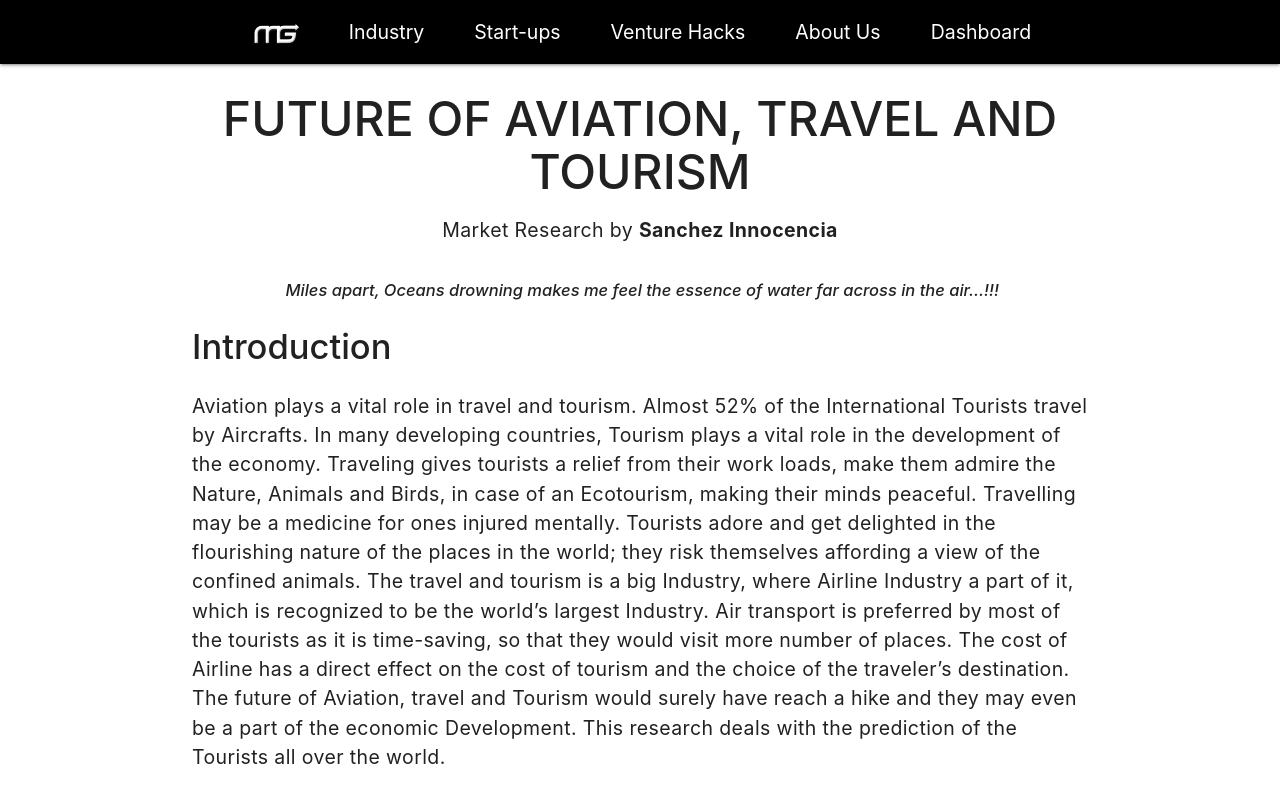
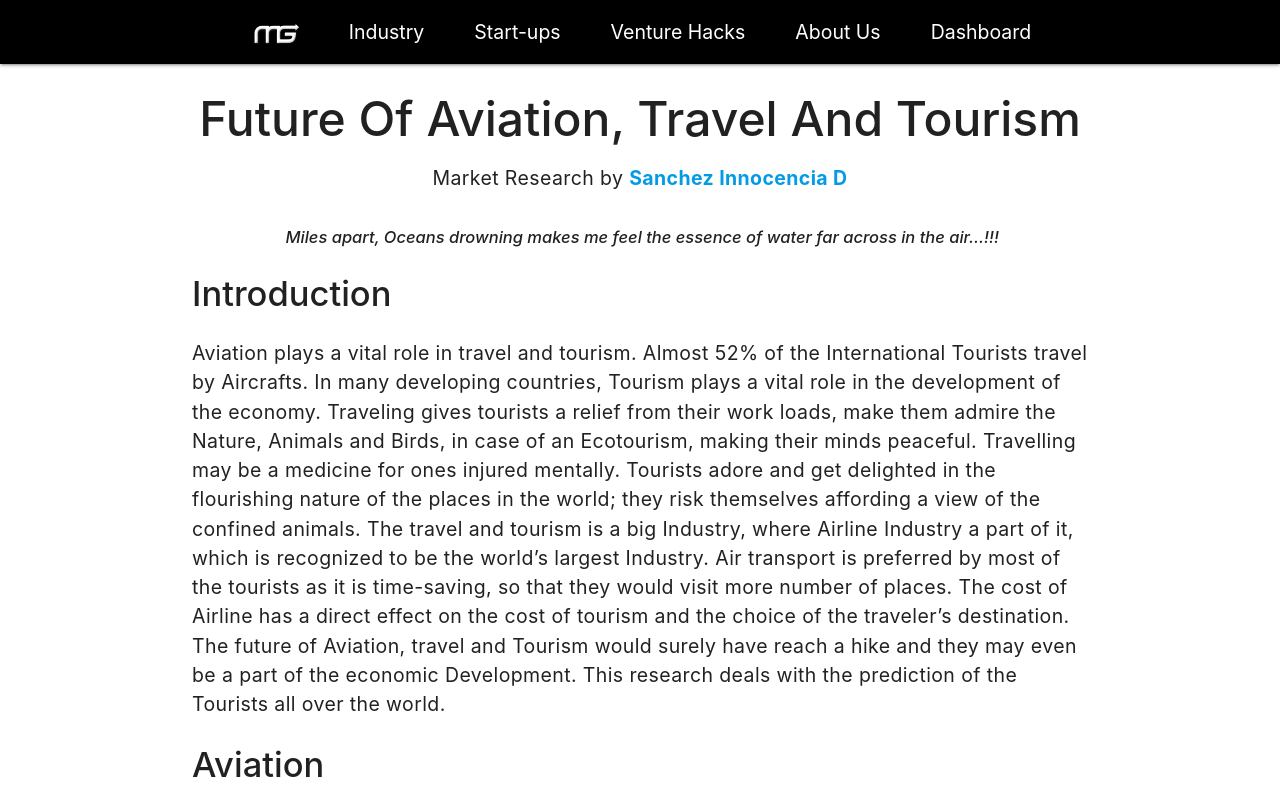
Before and after one commit to MarketGad/market-research-blog-frontend, a React (Create React App) app: page /s2008 in a window 1280 px wide. Shown: the top 800 px of the page. Built offline with nearby package versions, Linux system fonts and the light colour scheme.

Commit message:
Updates Done

```diff
--- a/src/components/articles/startups/s2001.js
+++ b/src/components/articles/startups/s2001.js
@@ -5,7 +5,7 @@ const s1001 = () => {
     return (
         <div>
             <div className="container">
-                <h3 className="article-head center">5G: Connecting everything</h3>
+                <h3 className="article-head center">5G: Connecting Everything</h3>
                 <div className="center article-content" style={{ textAlign: "center" }}>
                     Market Research by <b>Nitin</b> <br />
                 </div>
--- a/src/components/articles/startups/s2002.js
+++ b/src/components/articles/startups/s2002.js
@@ -7,7 +7,7 @@ const s2002 = () => {
             <div className="container">
                 <h3 className="article-head center">Adani Group’s Solar Project</h3>
                 <div className="center article-content" style={{ textAlign: "center" }}>
-                    Market Research by <b>Sarang Sanil</b> <br />
+                    Market Research by <b><a href="http://linkedin.com/in/sarang-sanil-b501211b0">Sarang Sanil</a></b> <br />
                 </div>
                 <p className="article-subhead">About the company</p>
                 <p className="article-content">In the year 1988, Gautam Shantilal Adani started to build an empire. But little did this emperor
--- a/src/components/articles/startups/s2003.js
+++ b/src/components/articles/startups/s2003.js
@@ -7,7 +7,7 @@ const s2003 = () => {
             <div className="container">
                 <h3 className="article-head center">Scope of Augmented Reality</h3>
                 <div className="center article-content" style={{ textAlign: "center" }}>
-                    Market Research by <b>Sarang Sanil</b> <br />
+                Market Research by <b><a href="http://linkedin.com/in/sarang-sanil-b501211b0">Sarang Sanil</a></b> <br />
                 </div>
                 <p className="article-subhead">Introduction</p>
                 <p className="article-content">Augmented Reality (AR), a technology which developed with the advances of hardware and software, is proving itself to be the real game-changer of the 21st century. It is a technology that provides the user with an experience generated by computer inputs infused with the real-world environment. In 1968, Ivan Sutherland using an optical see-through head-mounted display made the first Augmented Reality system.  Augmented reality is indeed a reality of those science fiction films made in the 20th century. This reality came true when Louis Rosenberg developed a Virtual Fixtures AR system for the US Air Force at the Armstrong laboratory which made it the first functioning AR system. This technology has since then created an industry whose future is vast and vivid.  The scope of AR is boundless and unimaginable and their reach towards various other industries proves its volatility. AR technology combines virtual and real information and adds such information to the user’s sensory perceptions. It helps in simplifying the user’s life by bringing both virtual and real-time environment at the same time.  In real-time, AR technology augments the sense of reality by overlaying virtual objects upon the real world. The main devices for AR are displays, input devices, tracking and computer.</p>
--- a/src/components/articles/startups/s2004.js
+++ b/src/components/articles/startups/s2004.js
@@ -7,7 +7,7 @@ const s2004 = () => {
             <div className="container">
                 <h3 className="article-head center">WeWork</h3>
                 <div className="center article-content" style={{ textAlign: "center" }}>
-                    Market Research by <b>Sarang Sanil</b> <br />
+                Market Research by <b><a href="http://linkedin.com/in/sarang-sanil-b501211b0">Sarang Sanil</a></b> <br />
                 </div>
                 <p className="article-subhead">About the company</p>
                 <p className="article-content">Established in the year 2010, WeWork is a private real estate company that provides co-working spaces to individuals and enterprises. The company was founded by Adam Neumann, Miguel McKelvey and Rebekah Neumann. Before establishing WeWork, Neumann and Mckelvey had started “Greendesk” another co-working space, in 2008 which was more eco-friendly. Having the costs shoot up due to the eco-friendly factor, the founders realised the members were more interested in the space provided to them rather than other features like recycled furniture, green office supplies etc. and hence sold the company in 2010. WeWork’s first office was 3000 square-feet space in Soho, New York which eventually became its headquarters.  This flagship location reportedly made a profit one month after its launch. The company went on to open in 4 more locations in the next two years and in 2014 the company established its first international office in London. WeWork provides various amenities to their members like super-fast internet, free refreshments, private phone booths etc. at every location.</p>
--- a/src/components/articles/startups/s2005.js
+++ b/src/components/articles/startups/s2005.js
@@ -7,7 +7,7 @@ const s2005 = () => {
             <div className="container">
                 <h3 className="article-head center">BlockChain Application</h3>
                 <div className="center article-content" style={{ textAlign: "center" }}>
-                    Market Research by <b>Harshal Verma</b> <br />
+                Market Research by <b><a href="https://www.linkedin.com/in/harshal-verma">Harshal Verma</a></b> <br />
                 </div>
                 <p className="article-subhead">Introduction</p>
                     <p className="article-content">Simply stated, Blockchain is a chain of blocks that contains information.
--- a/src/components/articles/startups/s2006.js
+++ b/src/components/articles/startups/s2006.js
@@ -7,7 +7,7 @@ const s2006 = () => {
             <div className="container">
                 <h3 className="article-head center">Market Revolution 4.0</h3>
                 <div className="center article-content" style={{ textAlign: "center" }}>
-                    Market Research by <b>Harshal Verma</b> <br />
+                Market Research by <b><a href="https://www.linkedin.com/in/harshal-verma">Harshal Verma</a></b> <br />
                 </div>
                 <p className="article-subhead">Introduction</p>
                     <p className="article-content">SThe industrial revolution marked the beginning of a development period
--- a/src/components/articles/startups/s2007.js
+++ b/src/components/articles/startups/s2007.js
@@ -5,9 +5,9 @@ const s2007 = () => {
     return (
         <div>
             <div className="container">
-                <h3 className="article-head center">Future of AI in post Covid Era</h3>
+                <h3 className="article-head center">Future of AI In Post Covid Era</h3>
                 <div className="center article-content" style={{ textAlign: "center" }}>
-                    Market Research by <b>Sanchez Innocencia</b> <br />
+                Market Research by <b><a href="https://www.linkedin.com/in/sanchez-innocencia-152618177/?miniProfileUrn=urn%3Ali%3Afs_miniProfile%3AACoAACnqf84BFw6O49vsnx62RWEbBck2TKRE5GE">Sanchez Innocencia D</a></b> <br />
                 </div>
                 <h2 className="article-img-desc center"><em><strong>&nbsp;A time to visualize where humans will be like dogs to robots and enhancing the whole
 world through machines...</strong></em></h2>
--- a/src/components/articles/startups/s2008.js
+++ b/src/components/articles/startups/s2008.js
@@ -5,9 +5,9 @@ const s2008 = () => {
     return (
         <div>
             <div className="container">
-                <h3 className="article-head center">FUTURE OF AVIATION, TRAVEL AND TOURISM</h3>
+                <h3 className="article-head center">Future Of Aviation, Travel And Tourism</h3>
                 <div className="center article-content" style={{ textAlign: "center" }}>
-                    Market Research by <b>Sanchez Innocencia</b> <br />
+                Market Research by <b><a href="https://www.linkedin.com/in/sanchez-innocencia-152618177/?miniProfileUrn=urn%3Ali%3Afs_miniProfile%3AACoAACnqf84BFw6O49vsnx62RWEbBck2TKRE5GE">Sanchez Innocencia D</a></b> <br />
                 </div>
                 <h2 className="article-img-desc center"><em><strong>&nbsp;Miles apart, Oceans drowning makes me feel the essence of water far across in the air...!!!</strong></em></h2>
                 <p className="article-subhead">Introduction</p>
```
